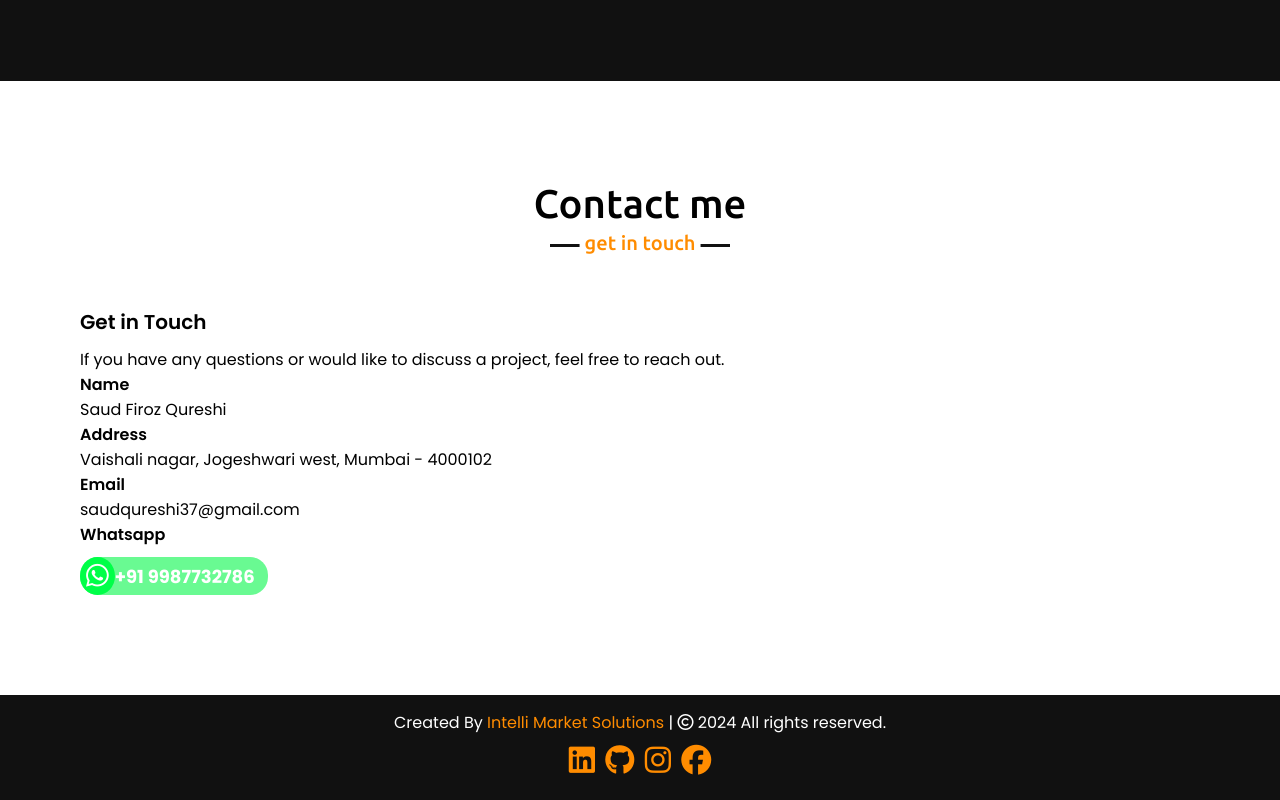
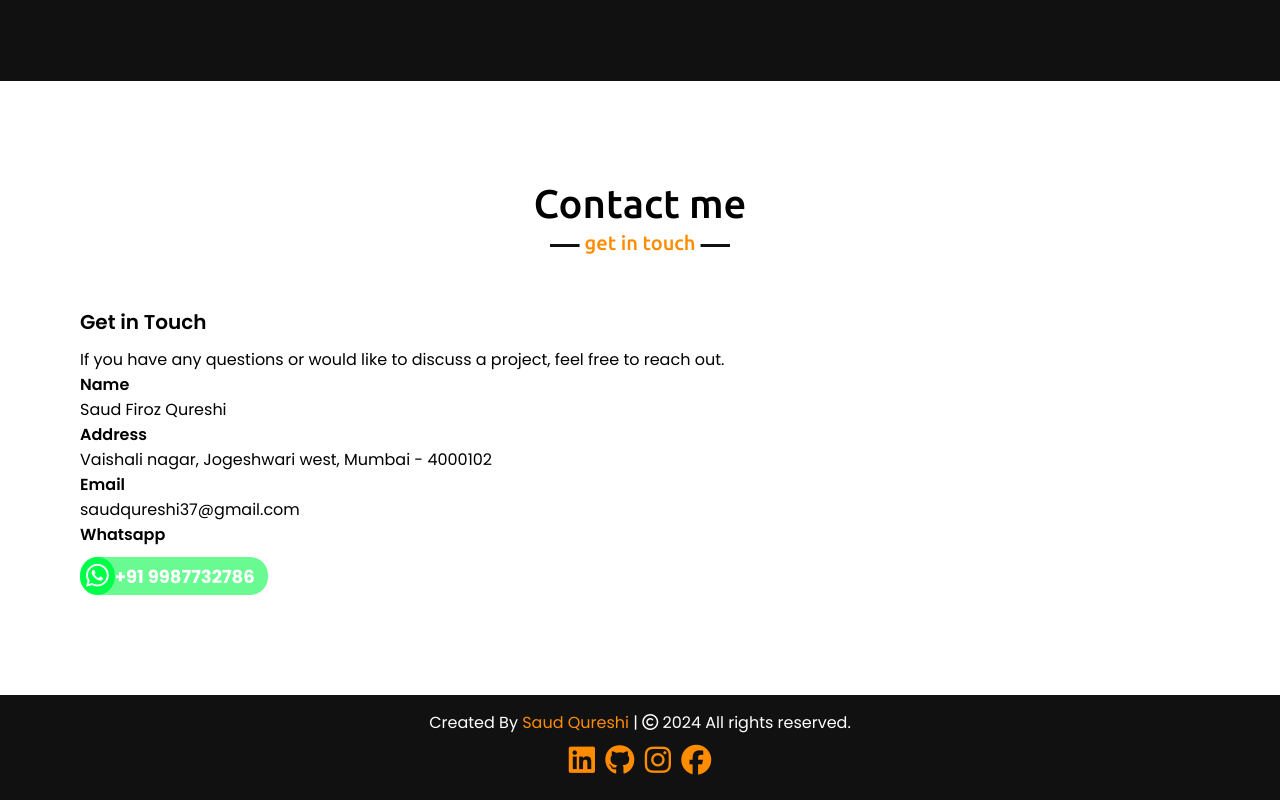
Before and after one commit to saudqureshii/portfolio, a plain HTML site: page index.html in a window 1280 px wide. Shown: the part 4820-5620 px from the top of the page. Drawn offline with nearby package versions, Linux system fonts and the light colour scheme.

Commit message:
Update index.html

```diff
--- a/index.html
+++ b/index.html
@@ -365,7 +365,7 @@ I am skilled in HTML5, CSS3, JavaScript, PHP, Python, and MySQL, with certificat
 
     <!-- footer section start -->
     <footer>
-        <span>Created By <a href="https://www.intellimarketsolutions.com">Intelli Market Solutions</a> | <span
+        <span>Created By <a href="#">Saud Qureshi</a> | <span
                 class="far fa-copyright"></span> 2024 All rights reserved.</span>
         <div class="social-links">
             <a href="https://www.linkedin.com/in/saud-qureshi-9690a023a?utm_source=share&utm_campaign=share_via&utm_content=profile&utm_medium=android_app"
```
